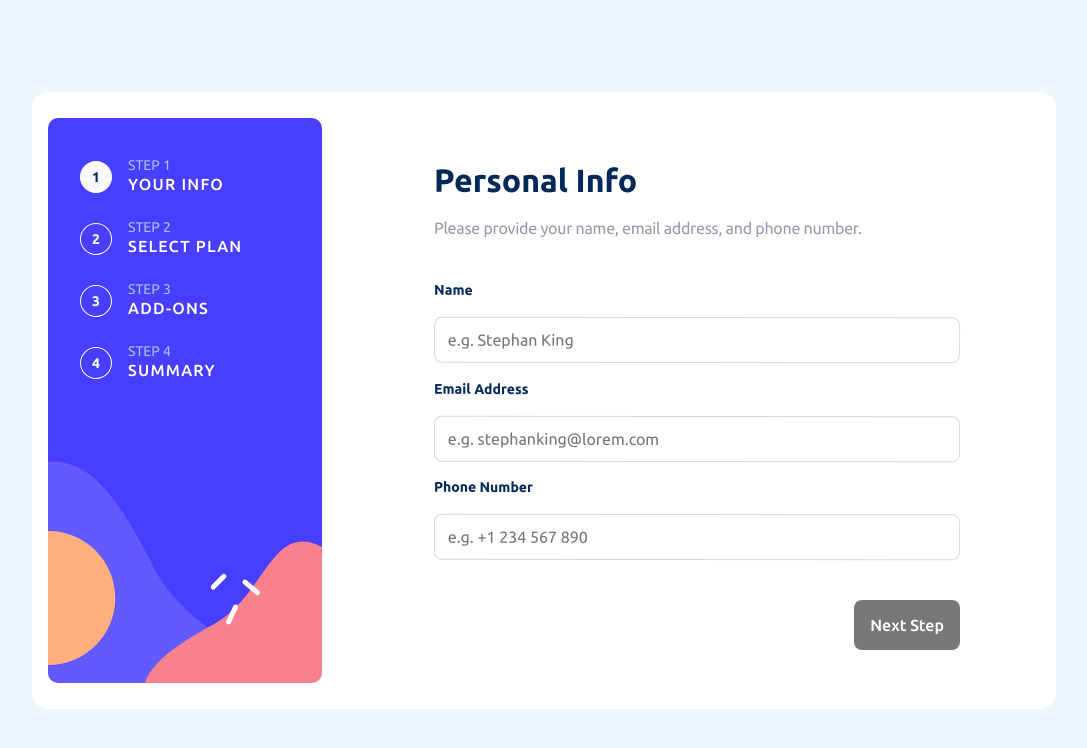
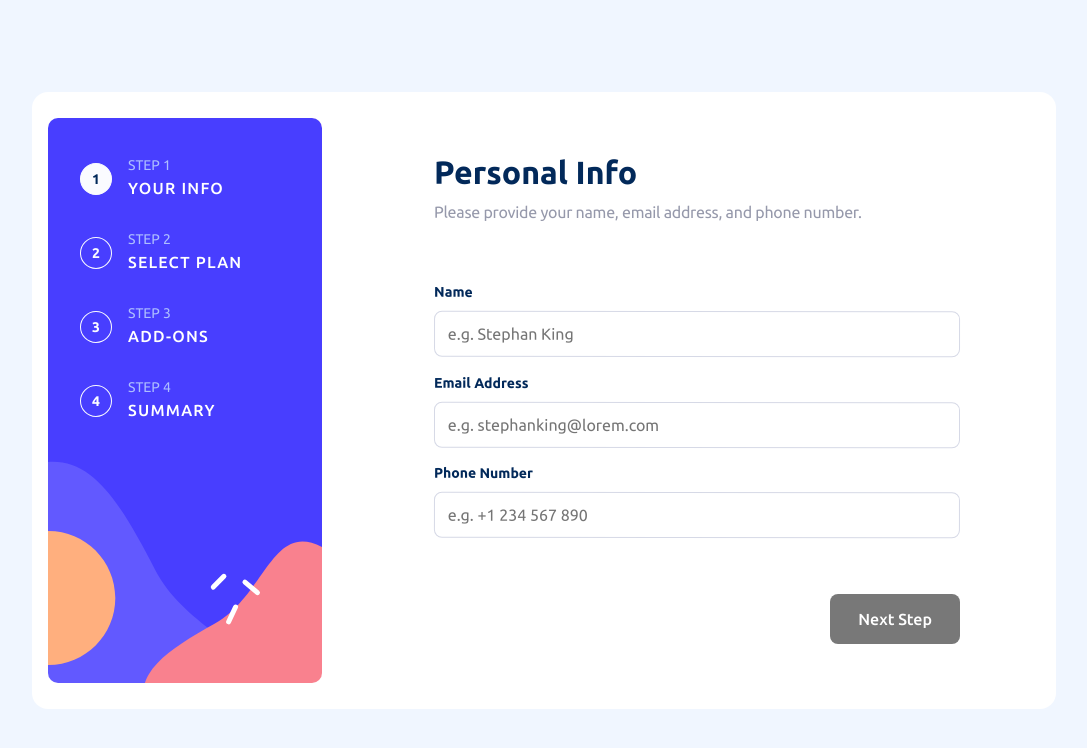
Before and after one commit to tripkmin/multiform, a React (Create React App) app: page / in a window 1280 px wide. Shown: the top 748 px of the page, without its empty margins (96-1183 px from the left). Built offline with nearby package versions, Linux system fonts and the light colour scheme.

Commit message:
Design: Resolved Layout Distortion Due to Font Adjustments

```diff
--- a/src/components/SideBar.tsx
+++ b/src/components/SideBar.tsx
@@ -36,7 +36,7 @@ const SideBarBox = styled.div`
       );
   display: flex;
   flex-direction: column;
-  gap: 1.5rem;
+  gap: 2rem;
 `;
 
 const IndicatorBox = styled.div`
@@ -64,7 +64,11 @@ const Indicator = styled.span<{ $currentStep: number; $currentIdx: number }>`
   transition: color ${timer.default}, background-color ${timer.default};
 `;
 
-const IndicatorHeadBox = styled.div``;
+const IndicatorHeadBox = styled.div`
+  display: flex;
+  flex-direction: column;
+  gap: 0.25rem;
+`;
 
 const IndicatorSubHead = styled.p`
   font-size: 14px;
--- a/src/components/Step1.tsx
+++ b/src/components/Step1.tsx
@@ -41,6 +41,7 @@ export default function Step1({
         <Text>{phrases.step1.subHead}</Text>
       </HeadBox>
       <Form>
+        <InputBox>
           <LabelBox>
             <Label>Name</Label>
             {isNameVaild.status && isNameBlurred ? null : (
@@ -58,6 +59,8 @@ export default function Step1({
             }}
             placeholder={phrases.step1.namePlaceHolder}
           ></Input>
+        </InputBox>
+        <InputBox>
           <LabelBox>
             <Label>Email Address</Label>
             {!isEmailValid && isEmailBlurred && (
@@ -75,6 +78,8 @@ export default function Step1({
             }}
             placeholder={phrases.step1.emailPlaceHolder}
           ></Input>
+        </InputBox>
+        <InputBox>
           <LabelBox>
             <Label>Phone Number</Label>
             {!isPhoneValid && isPhoneBlurred && (
@@ -92,6 +97,7 @@ export default function Step1({
             }}
             placeholder={phrases.step1.phonePlaceHolder}
           ></Input>
+        </InputBox>
       </Form>
       <ButtonBox>
         <SolidButton
@@ -134,6 +140,12 @@ const Input = styled.input<{ $isValid: boolean; $isBlurred: boolean }>`
   }
 `;
 
+const InputBox = styled.div`
+  display: flex;
+  flex-direction: column;
+  gap: 0.5rem;
+`;
+
 const LabelBox = styled.div`
   display: flex;
   justify-content: space-between;
--- a/src/components/Step2.tsx
+++ b/src/components/Step2.tsx
@@ -1,18 +1,10 @@
-import { IconAdvanced, IconArcade, IconPro } from 'assets/icons';
 import { phrases } from 'assets/phrases';
 import { ChangeEvent, MouseEvent } from 'react';
 import styled from 'styled-components';
 import { theme, timer } from 'styles/constants';
 import { PlainButton, SolidButton } from './common/Button';
 import { PLANS } from 'assets/data';
-import {
-  SmallBlueText,
-  SmallHeadText,
-  SmallText,
-  BoldText,
-  MediumText,
-  SmallMeidumBlueText,
-} from './common/Fonts';
+import { SmallBlueText, SmallText, MediumText, MediumBlueText } from './common/Fonts';
 
 interface Step2Props {
   currentPlan: string;
@@ -53,7 +45,7 @@ export default function Step2({
               {plan.icon}
               <div>
                 <PlanMain $isYearly={isYearly}>
-                  <SmallHeadText>{plan.name}</SmallHeadText>
+                  <MediumBlueText>{plan.name}</MediumBlueText>
                   <SmallText>
                     ${isYearly ? `${plan.yearly}/yr` : `${plan.monthly}/mo`}
                   </SmallText>
--- a/src/components/Step3.tsx
+++ b/src/components/Step3.tsx
@@ -1,13 +1,7 @@
 import { phrases } from 'assets/phrases';
 import styled from 'styled-components';
 import { theme, timer } from 'styles/constants';
-import {
-  SmallText,
-  BoldPurpleText,
-  BoldBlueText,
-  PurpleText,
-  MediumPurpleText,
-} from './common/Fonts';
+import { SmallText, BoldBlueText, MediumPurpleText } from './common/Fonts';
 import { MouseEvent } from 'react';
 import { PlainButton, SolidButton } from './common/Button';
 
@@ -119,7 +113,7 @@ const AddOnsBox = styled.div`
 const AddOnBox = styled.div<{ $status: boolean }>`
   display: flex;
   align-items: center;
-  padding: 0.5rem 1rem;
+  padding: 1rem 1.25rem;
   border: 1px solid
     ${props => (props.$status ? theme.primary.purplishBlue : theme.neutral.lightGray)};
   background-color: ${props => (props.$status ? theme.neutral.alabaster : '')};
--- a/src/components/Step4.tsx
+++ b/src/components/Step4.tsx
@@ -10,7 +10,7 @@ import {
   SmallBlueText,
   LargePurpleText,
 } from './common/Fonts';
-import { PlainButton, SolidButton } from './common/Button';
+import { PlainButton, SolidButton, SolidPurpleButton } from './common/Button';
 import { convert } from 'utils/convertFinal';
 
 interface Step4Props {
@@ -77,13 +77,13 @@ export default function Step4({ plan, isYearly, addOns, stepHandler }: Step4Prop
         </ChargeTotalBox>
       </MainBox>
       <ButtonBox>
-        <SolidButton
+        <SolidPurpleButton
           onClick={() => {
             stepHandler(1);
           }}
         >
-          Next Step
-        </SolidButton>
+          Confirm
+        </SolidPurpleButton>
         <PlainButton
           onClick={() => {
             stepHandler(-1);
@@ -125,7 +125,7 @@ const ChargeBox = styled.div`
 const ChargeDescriptionBox = styled.div`
   display: flex;
   flex-direction: column;
-  gap: 0.5rem;
+  gap: 0.7rem;
   padding: 1rem;
   background-color: ${theme.neutral.alabaster};
   border-radius: 0.5rem;
--- a/src/components/common/Button.ts
+++ b/src/components/common/Button.ts
@@ -4,7 +4,7 @@ import { theme, timer } from 'styles/constants';
 export const SolidButton = styled.button`
   background-color: ${theme.primary.marineBlue};
   color: ${theme.neutral.white};
-  padding: 1rem;
+  padding: 1rem 1.75rem;
   border-radius: 0.5rem;
   font-weight: 500;
   transition: background-color ${timer.default}, color ${timer.default};
@@ -20,9 +20,24 @@ export const SolidButton = styled.button`
   }
 `;
 
+export const SolidPurpleButton = styled(SolidButton)`
+  background-color: ${theme.primary.purplishBlue};
+
+  &:hover,
+  &:focus {
+    background-color: ${theme.primary.palePurplishBlue};
+  }
+`;
+
 export const PlainButton = styled.button`
   color: ${theme.neutral.coolGray};
   padding: 1rem;
   border-radius: 0.5rem;
   font-weight: 500;
+  transition: color ${timer.default};
+
+  &:hover,
+  &:focus {
+    color: ${theme.primary.marineBlue};
+  }
 `;
--- a/src/components/common/Fonts.ts
+++ b/src/components/common/Fonts.ts
@@ -6,14 +6,6 @@ export const HeadText = styled.h1`
   font-size: 2rem;
   font-weight: 700;
   color: ${theme.primary.marineBlue};
-  line-height: 150%;
-`;
-
-export const SmallHeadText = styled.h2`
-  font-size: 16px;
-  font-weight: 500;
-  color: ${theme.primary.marineBlue};
-  line-height: 150%;
 `;
 
 // 일반 Text 스타일 관련
--- a/src/styles/constants.ts
+++ b/src/styles/constants.ts
@@ -5,7 +5,8 @@ export const theme = {
     pastelBlue: 'hsl(228, 100%, 84%)',
     lightBlue: 'hsl(206, 94%, 87%)',
     strawberryRed: 'hsl(354, 84%, 57%)',
-    paleMarinBlue: 'hsl(214, 44%, 45%)',
+    paleMarinBlue: 'hsl(214, 44%, 35%)',
+    palePurplishBlue: 'hsl(244, 100%, 69%)',
   },
   neutral: {
     darkGray: 'hsl(0, 0%, 47%)',
```
Lines whose indentation alone changed are shown as unchanged.
